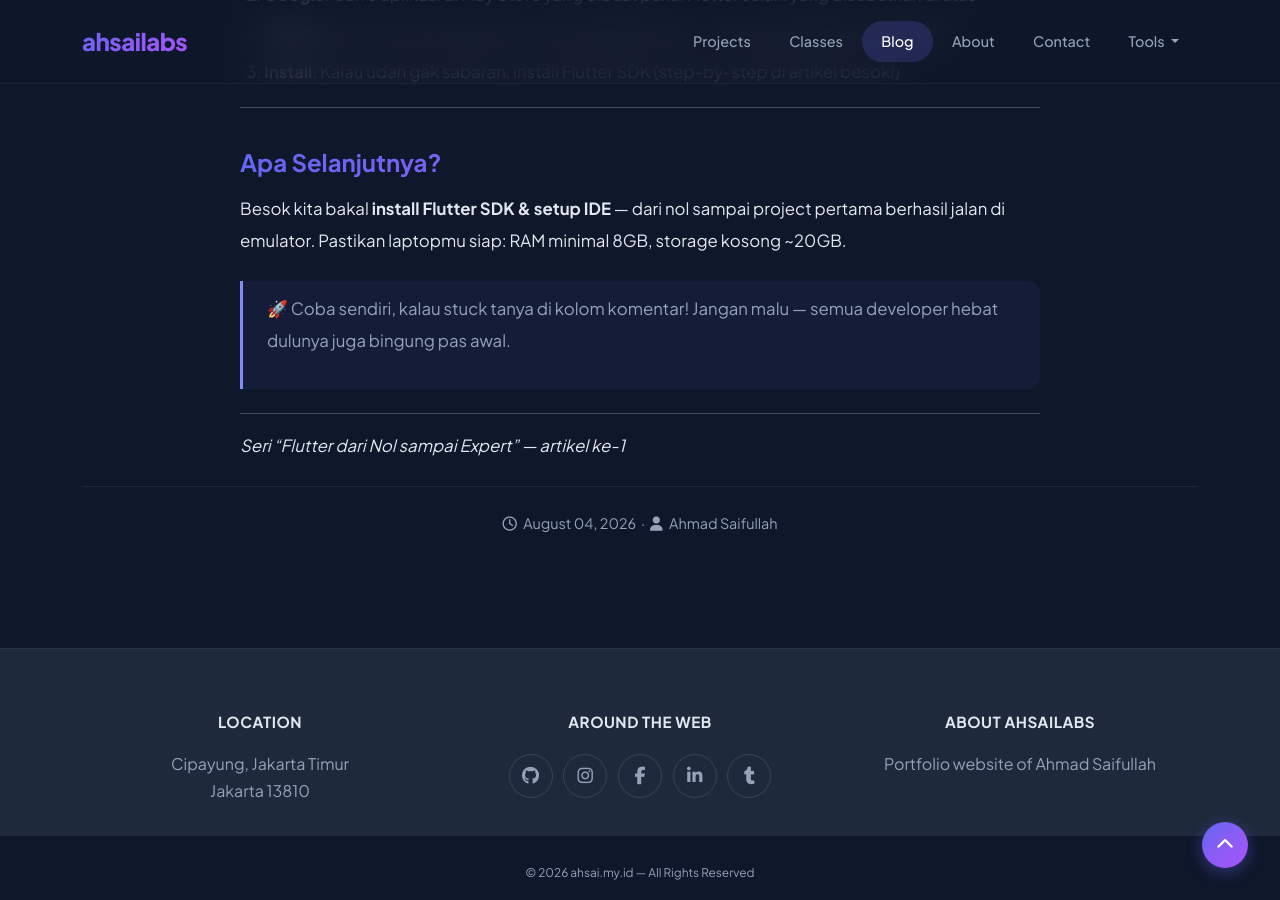
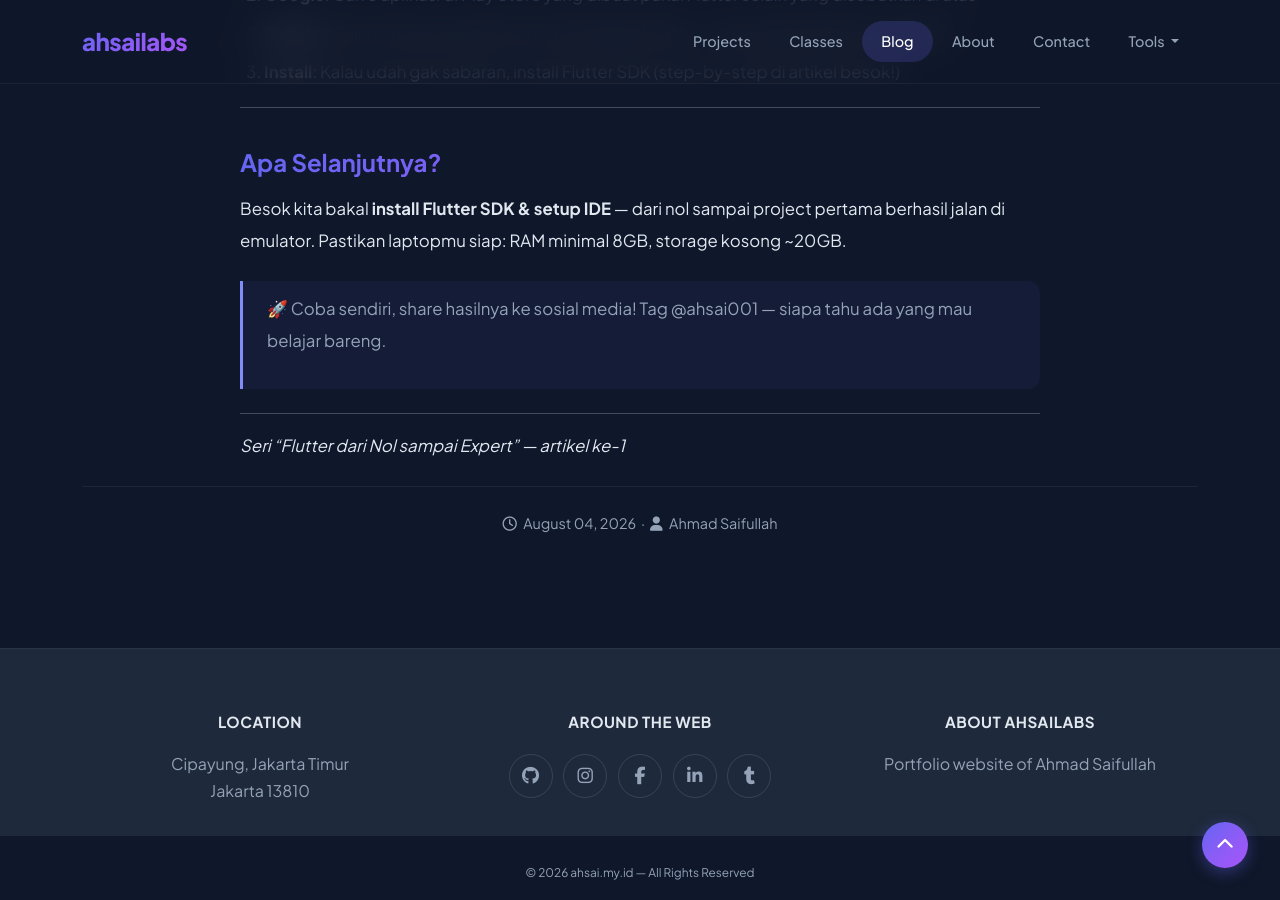
Before and after one commit to ahsai001/ahsai001.github.io, a Jekyll site: the page built from _posts/2026-08-04-flutter-1-apa-itu-flutter.md, in a window 1280 px wide and 900 px high, scrolled down 4608 px. Built offline with Jekyll 4.4.1, drawn with Linux system fonts in a browser that asks for light colours.

Commit message:
fix: remove comment CTA from article 1, replace with social share CTA

```diff
--- a/_posts/2026-08-04-flutter-1-apa-itu-flutter.md
+++ b/_posts/2026-08-04-flutter-1-apa-itu-flutter.md
@@ -145,7 +145,7 @@ Karena ini masih artikel perkenalan, latihanmu ringan aja:
 
 Besok kita bakal **install Flutter SDK & setup IDE** — dari nol sampai project pertama berhasil jalan di emulator. Pastikan laptopmu siap: RAM minimal 8GB, storage kosong ~20GB.
 
-> 🚀 Coba sendiri, kalau stuck tanya di kolom komentar! Jangan malu — semua developer hebat dulunya juga bingung pas awal.
+> 🚀 Coba sendiri, share hasilnya ke sosial media! Tag @ahsai001 — siapa tahu ada yang mau belajar bareng.
 
 ---
 
```
